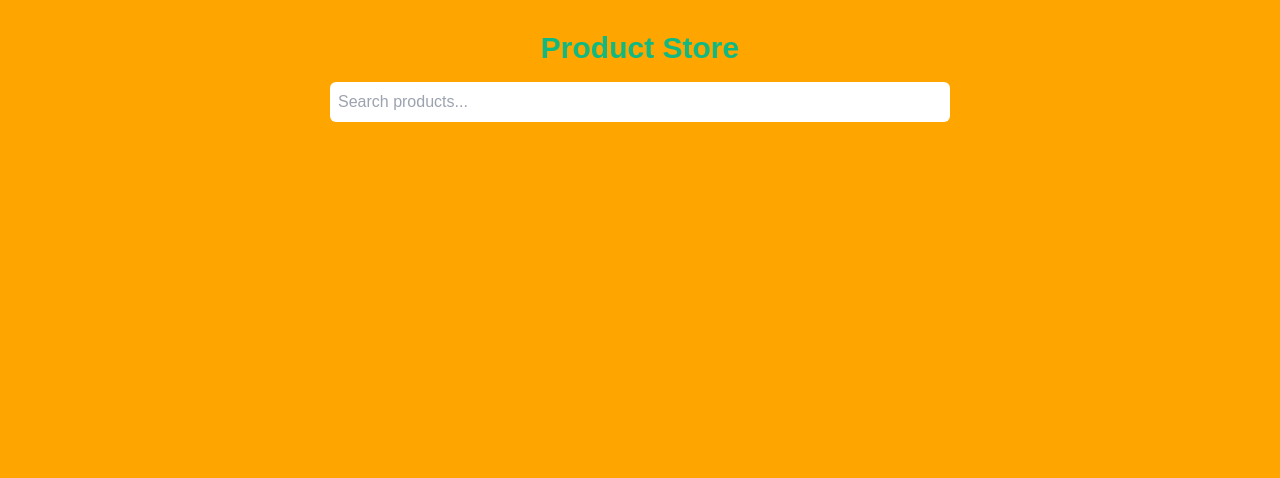
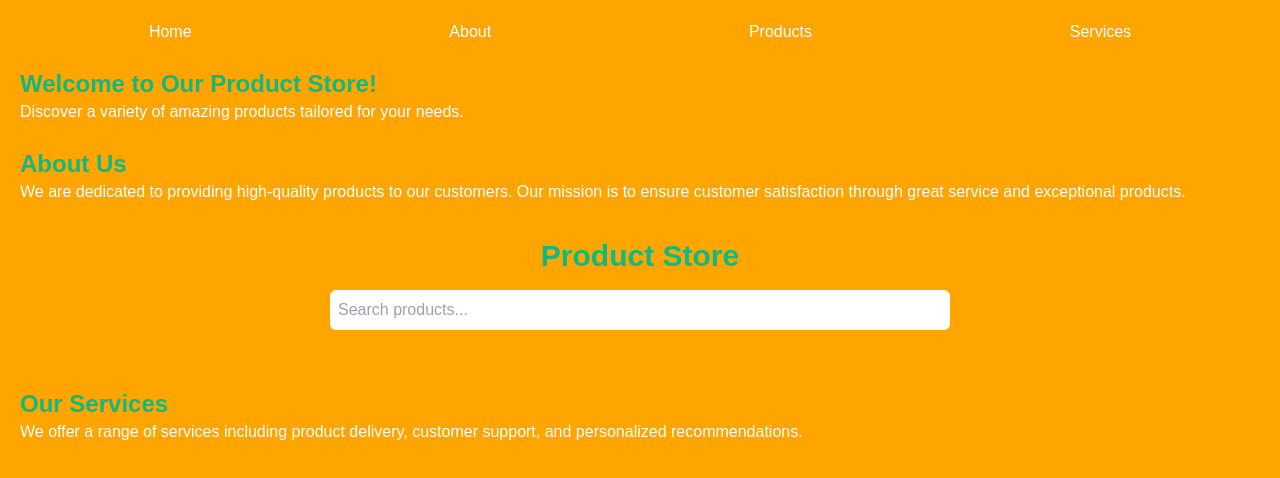
Before and after one commit to kvk1999/fakestoreapi, a plain HTML site: page fakestoreapi/index.html in a window 1280 px wide. Drawn offline with nearby package versions, Linux system fonts and the light colour scheme; no server answers.

Commit message:
Update index.html

```diff
--- a/fakestoreapi/index.html
+++ b/fakestoreapi/index.html
@@ -9,20 +9,45 @@
 </head>
 <body class="bg-orange-500">
     <div class="container mx-auto p-6">
-        <!-- Header Section -->
-        <header class="flex flex-col justify-center items-center mb-6">
-            <h1 class="text-3xl font-bold text-green-500 mb-4">Product Store</h1>
-            <input type="text" id="search" placeholder="Search products..." class="p-2 rounded-md w-full md:w-1/2">
-        </header>
+        <!-- Navigation -->
+        <nav class="mb-6">
+            <ul class="flex justify-around text-white">
+                <li><a href="#home" class="hover:text-green-500">Home</a></li>
+                <li><a href="#about" class="hover:text-green-500">About</a></li>
+                <li><a href="#products" class="hover:text-green-500">Products</a></li>
+                <li><a href="#services" class="hover:text-green-500">Services</a></li>
+            </ul>
+        </nav>
 
+        <!-- Home Section -->
+        <section id="home" class="mb-6">
+            <h2 class="text-2xl font-bold text-green-500">Welcome to Our Product Store!</h2>
+            <p class="text-white">Discover a variety of amazing products tailored for your needs.</p>
+        </section>
 
-        <!-- Product Grid -->
-        <main id="product-list" class="grid grid-cols-1 sm:grid-cols-2 md:grid-cols-3 lg:grid-cols-4 gap-4">
-            <!-- Products will be rendered here -->
-        </main>
+        <!-- About Section -->
+        <section id="about" class="mb-6">
+            <h2 class="text-2xl font-bold text-green-500">About Us</h2>
+            <p class="text-white">We are dedicated to providing high-quality products to our customers. Our mission is to ensure customer satisfaction through great service and exceptional products.</p>
+        </section>
+
+        <!-- Products Section -->
+        <section id="products" class="mb-6">
+            <header class="flex flex-col justify-center items-center mb-6">
+                <h1 class="text-3xl font-bold text-green-500 mb-4">Product Store</h1>
+                <input type="text" id="search" placeholder="Search products..." class="p-2 rounded-md w-full md:w-1/2">
+            </header>
+            <main id="product-list" class="grid grid-cols-1 sm:grid-cols-2 md:grid-cols-3 lg:grid-cols-4 gap-4"></main>
+        </section>
+
+        <!-- Services Section -->
+        <section id="services" class="mb-6">
+            <h2 class="text-2xl font-bold text-green-500">Our Services</h2>
+            <p class="text-white">We offer a range of services including product delivery, customer support, and personalized recommendations.</p>
+        </section>
     </div>
 
-    <!-- Modal Section -->
+    <!-- Modal -->
     <div id="modal" class="modal hidden fixed inset-0 z-50 overflow-auto bg-black bg-opacity-50">
         <div class="modal-content bg-white rounded-lg mx-auto my-20 p-6 w-11/12 md:w-1/3">
             <span class="close-button text-gray-600 float-right cursor-pointer text-2xl">&times;</span>
@@ -32,6 +57,10 @@
             <label for="quantity" class="block mb-2">Quantity:</label>
             <input type="number" id="quantity" min="1" value="1" class="mb-4 border rounded p-2">
             <p id="modal-price" class="font-bold"></p>
+            <div class="flex justify-between mt-4">
+                <button id="delete-button" class="bg-red-500 text-white px-4 py-2 rounded hover:bg-red-600">Delete Product</button>
+                <button id="checkout-button" class="bg-blue-500 text-white px-4 py-2 rounded hover:bg-blue-600">Checkout</button>
+            </div>
         </div>
     </div>
 
```
